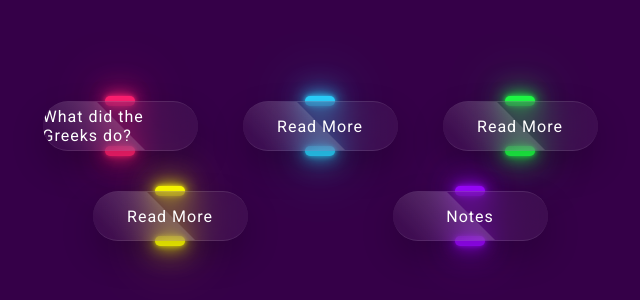
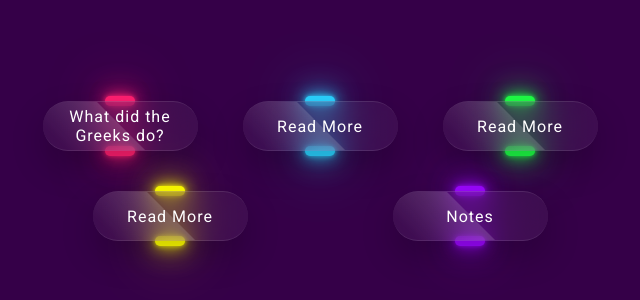
Before and after one commit to abnerstones/abnerstones.github.io, a PHP site: page /direct.html in a window 1280 px wide. Shown: the part 229-529 px from the top of the page, without its empty margins (320-960 px from the left). Run offline with PHP 8.4, Linux system fonts and the light colour scheme.

Commit message:
Update direct.css

```diff
--- a/css/direct.css
+++ b/css/direct.css
@@ -31,6 +31,8 @@ body {
 }
 
 .container .btn a {
+    font-size: 14;
+    text-align: center;
     position: absolute;
     top: 0;
     left: 0;
```
